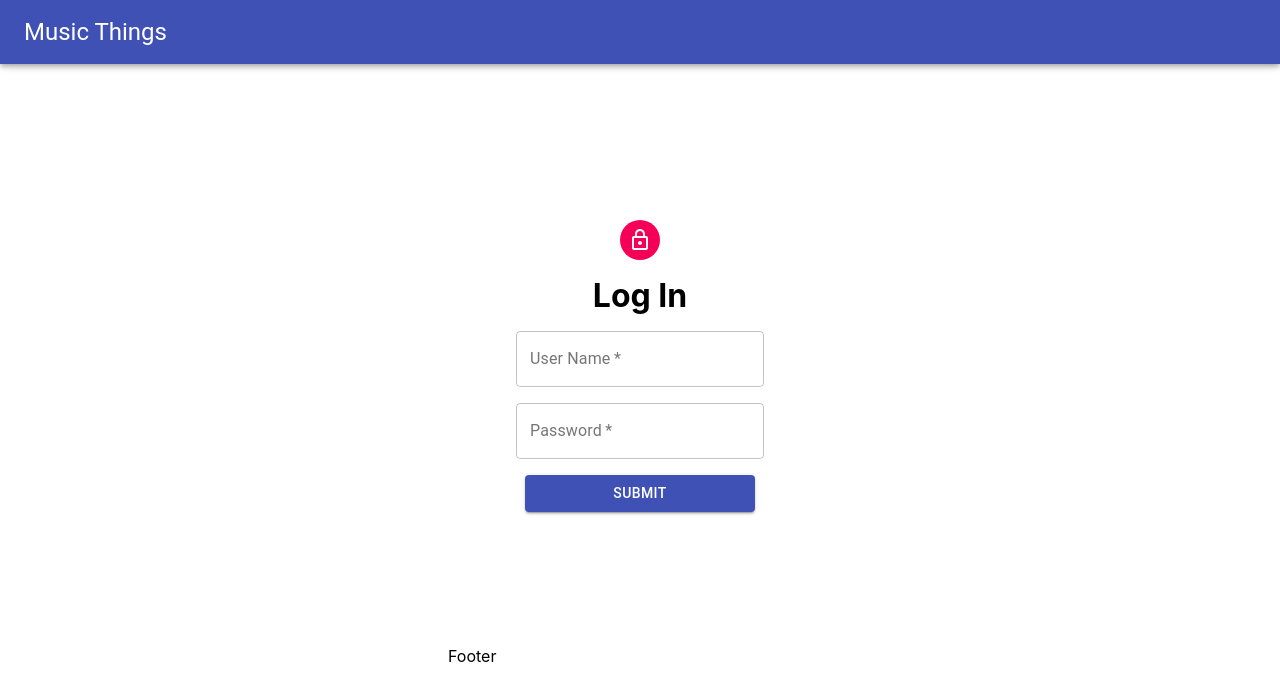
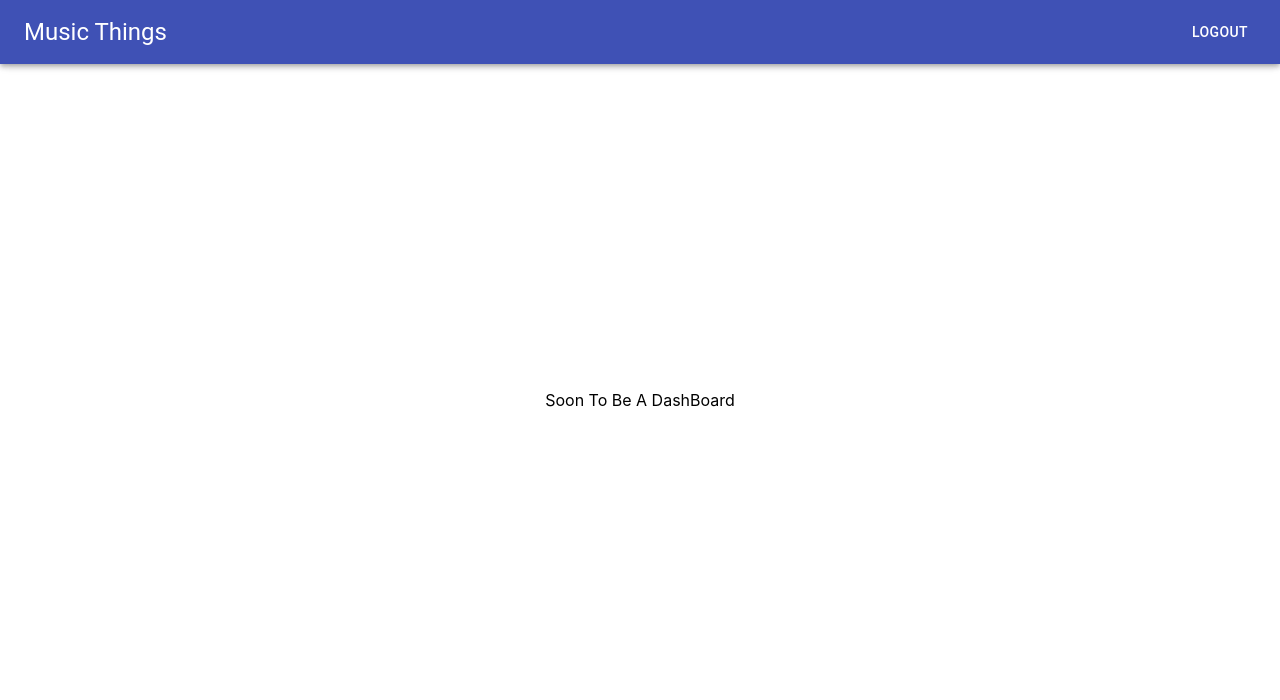
Before and after one commit to devarcher/musicapp, a React (Create React App) app: page / in a window 1280 px wide. Shown: the top 700 px of the page. Built offline with nearby package versions, Linux system fonts and the light colour scheme.

Commit message:
added logout functionality

```diff
--- a/src/App.js
+++ b/src/App.js
@@ -2,22 +2,25 @@ import React from "react";
 import Header from "./Layouts/Header";
 import LoginBody from "./Layouts/LoginBody";
 import DashBoard from "./Layouts/DashBoard";
-import Footer from "./Layouts/Footer";
 
 import "./App.css";
 
 class App extends React.Component {
   state = {
-    loggedIn: false
+    loggedIn: true
   };
+
+  logOutHandler = (e) => {
+    e.preventDefault();
+    this.setState({ loggedIn: false })
+  }
 
   render() {
     const { loggedIn } = this.state;
     return (
       <div>
-        <Header loggedIn={loggedIn} />
+        <Header loggedIn={loggedIn} logOutHandler={this.logOutHandler} />
         <div>{loggedIn ? <DashBoard /> : <LoginBody />}</div>
-        <Footer />
       </div>
     );
   }
--- a/src/Layouts/DashBoard.js
+++ b/src/Layouts/DashBoard.js
@@ -1,7 +1,7 @@
 import React from "react";
 
 const DashBoard = () => {
-  return <div>hi</div>;
+  return <div>Soon To Be A DashBoard</div>;
 };
 
 export default DashBoard;
--- a/src/Layouts/Footer.js
+++ /dev/null
@@ -1,7 +0,0 @@
-import React from "react";
-
-const Footer = () => {
-  return <div>Footer</div>;
-};
-
-export default Footer;
--- a/src/Layouts/Header.js
+++ b/src/Layouts/Header.js
@@ -15,7 +15,7 @@ const useStyles = makeStyles(theme => ({
 
 export default function ButtonAppBar(props) {
   const classes = useStyles();
-  const { loggedIn } = props;
+  const { loggedIn, logOutHandler } = props;
   // console.log("Header Props", loggedIn);
 
   return (
@@ -25,7 +25,13 @@ export default function ButtonAppBar(props) {
           <Typography variant="h5" className={classes.title}>
             Music Things
           </Typography>
-          <Button color="inherit">{loggedIn ? "LogOut" : ""}</Button>
+          <Button
+          color="inherit"
+          onClick={e => {
+            logOutHandler(e)
+          }}>
+            {loggedIn ? "LogOut" : ""}
+          </Button>
         </Toolbar>
       </AppBar>
     </div>
```
